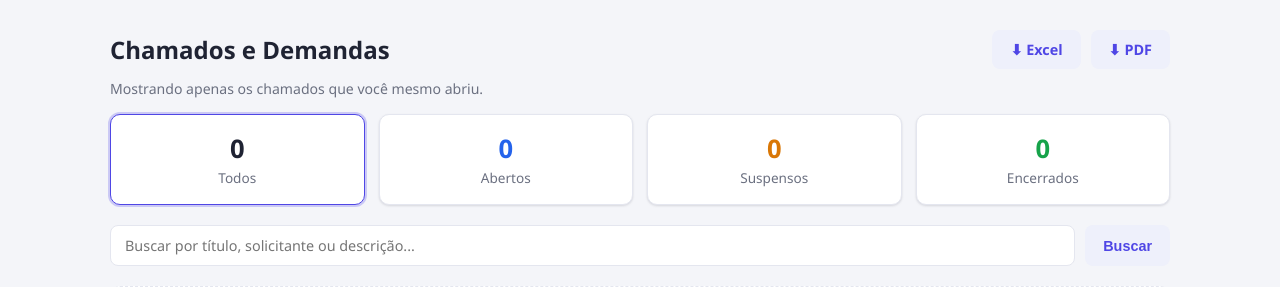
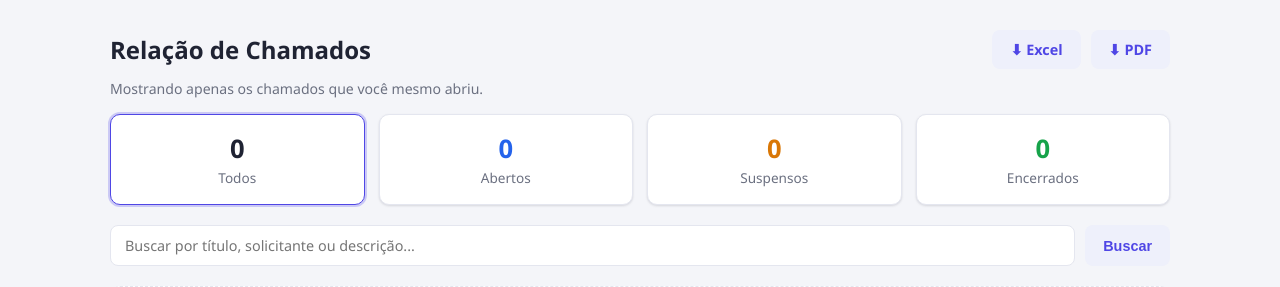
Before and after one commit to celsochris-hue/syschamado_postgreSQL, a Flask app: page / in a window 1280 px wide. Shown: the part 72-359 px from the top of the page. Run offline with Flask 3, Linux system fonts and the light colour scheme; the visitor is signed in with stand-in values (Sample User, id 1); data that the repository does not hold is empty; some libraries are stand-ins or nearby versions.

Commit message:
Update index.html

```diff
--- a/templates/index.html
+++ b/templates/index.html
@@ -3,7 +3,7 @@
 
 {% block conteudo %}
 <div class="cabecalho-pagina">
-    <h1>Chamados e Demandas</h1>
+    <h1>Relação de Chamados</h1>
     <div class="acoes-exportar">
         <a href="{{ url_for('exportar_excel', status=status_filtro, busca=busca) }}" class="btn btn-secundario">⬇ Excel</a>
         <a href="{{ url_for('exportar_pdf', status=status_filtro, busca=busca) }}" class="btn btn-secundario">⬇ PDF</a>
```
